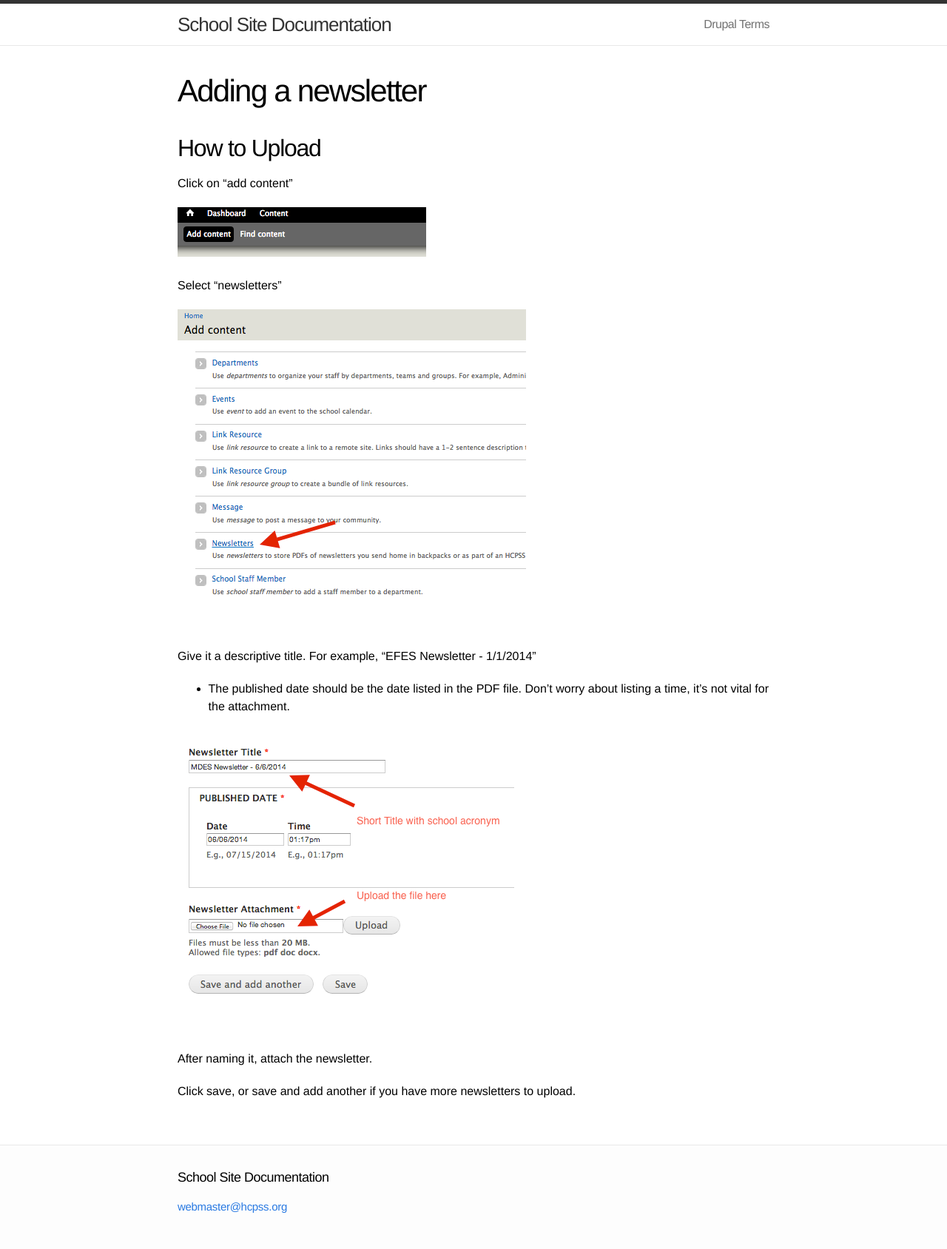
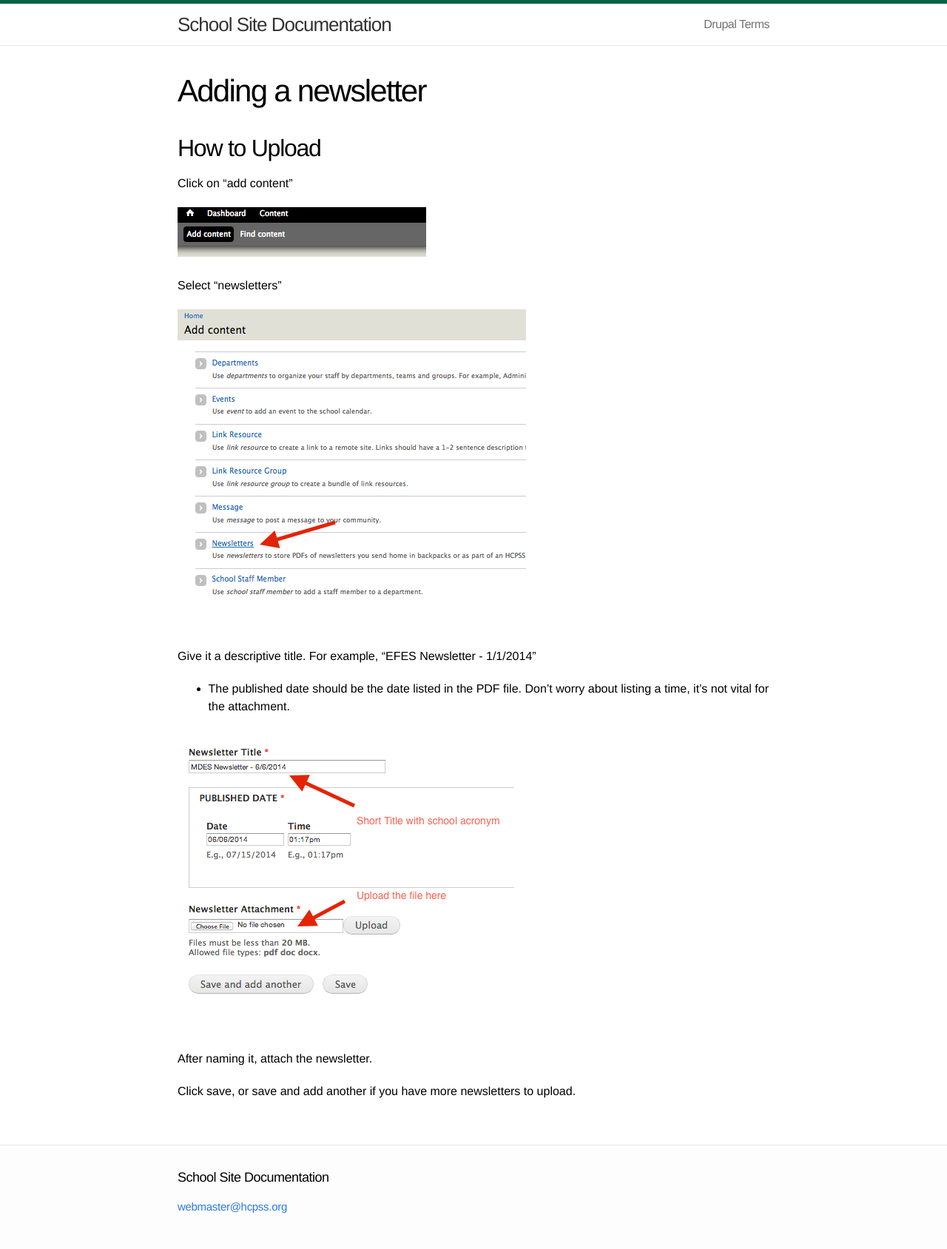
Before and after one commit to HCPSS/schoolsites-help, a Jekyll site: the page built from _posts/2014-07-15-uploading-newsletter.md, in a window 1280 px wide. Shown: the whole page at 74% size. Built offline with Jekyll 4.4.1, drawn with Linux system fonts in a browser that asks for light colours; Markdown is read by kramdown in place of the engine named in the settings.

Commit message:
changed color of top border

```diff
--- a/css/main.css
+++ b/css/main.css
@@ -41,7 +41,7 @@ a:visited { color: #205caa; }
 /* Site header */
 
 .site-header {
-  border-top: 5px solid #333;
+  border-top: 5px solid #066243;
   border-bottom: 1px solid #e8e8e8;
   min-height: 56px;
   background-color: white;
@@ -408,7 +408,7 @@ a:visited { color: #205caa; }
     margin: 0 0 15px; }
 
     img {
-    width:67%;
+    width:80%;
     min-width: 350px;
   }
 
```
